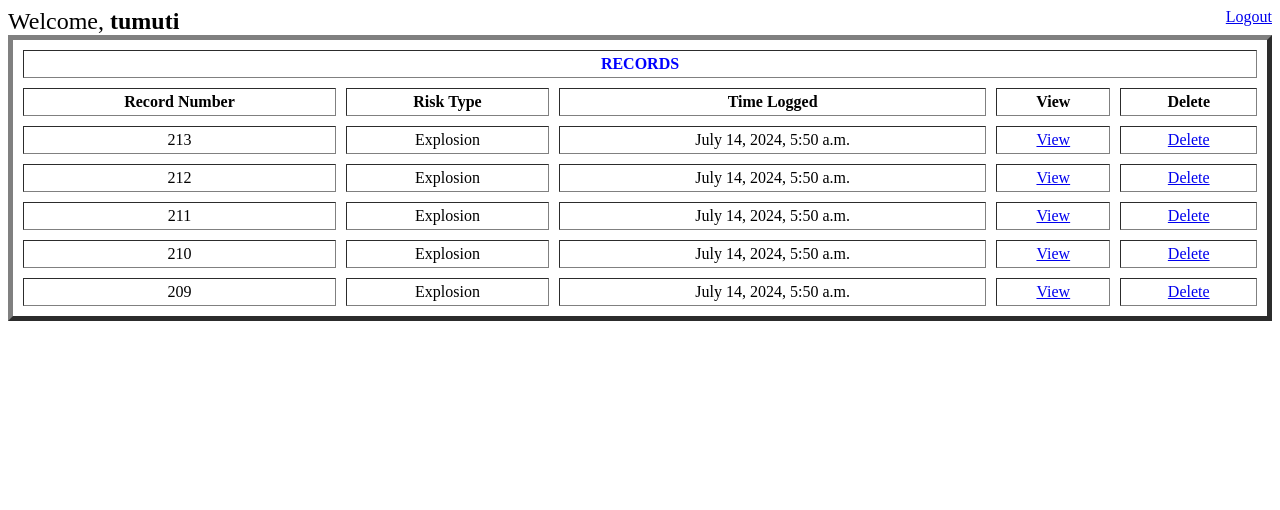
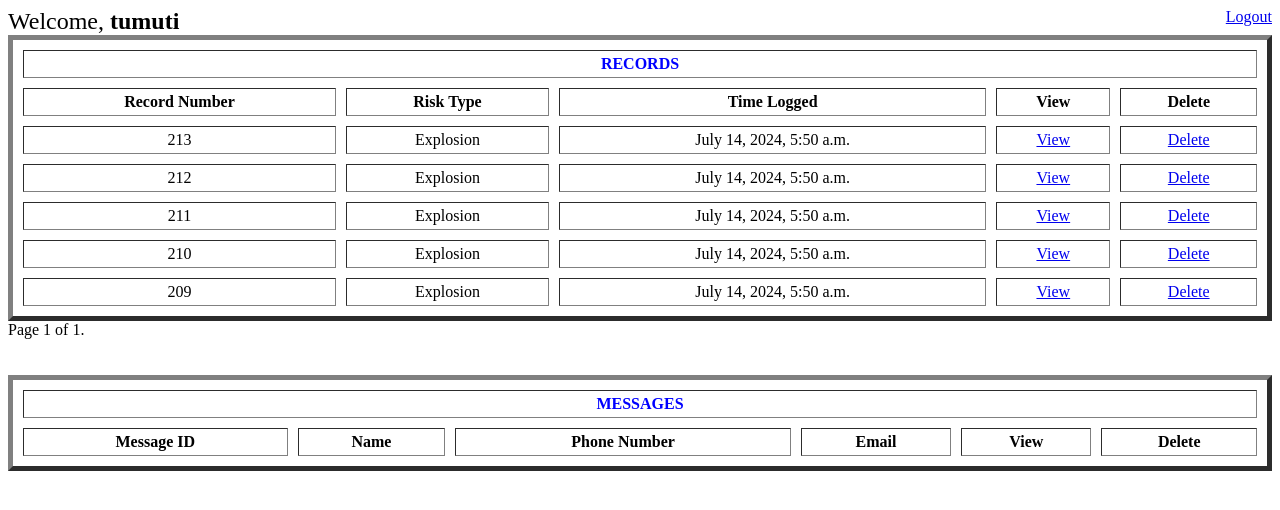
Before and after one commit to jeff-wamugi/RIF, a Django app: page /hello/ in a window 1280 px wide. Shown: the top 510 px of the page. Run offline with Django 5.2, Linux system fonts and the light colour scheme; a user stored in the database is signed in; data comes from the database, SQL or seed files in the repository; both versions use the stored data as it was after the commit; lists and menus that the app fills with data are empty.

Commit message:
git add . git commit -m "update files" git push

```diff
--- a/form/templates/hello.html
+++ b/form/templates/hello.html
@@ -1,4 +1,3 @@
-<!-- hello.html -->
 <!DOCTYPE html>
 <html>
 <head>
@@ -21,10 +20,33 @@
     <td style="text-align:center;">{{ record.risk_type }}</td>
     <td style="text-align:center;">{{ record.response_time }}</td>
     <td style="text-align:center;"><a href="{% url 'results' record.userresponses_id %}">View</a></td>
-    <td style="text-align:center;"><a href="#">Delete</a></td>
+    <td style="text-align:center;"><a href="{% url 'delete_response' record.userresponses_id %}" onclick="return confirm('Are you sure you want to delete this record?');">Delete</a></td>
   </tr>
   {% endfor %}
 </table>
 
+<div class="pagination">
+    <span class="step-links">
+        {% if risk_records.has_previous %}
+            <a href="?page=1">&laquo; first</a>
+            <a href="?page={{ risk_records.previous_page_number }}">previous</a>
+        {% endif %}
+
+        <span class="current">
+            Page {{ risk_records.number }} of {{ risk_records.paginator.num_pages }}.
+        </span>
+
+        {% if risk_records.has_next %}
+            <a href="?page={{ risk_records.next_page_number }}">next</a>
+            <a href="?page={{ risk_records.paginator.num_pages }}">last &raquo;</a>
+        {% endif %}
+    </span>
+</div>
+<br> </br>
+<table cellpadding="4" cellspacing="10" width="100%" border="5">
+  <tr><th colspan="6" style="color:blue;text-align:center;">MESSAGES</th></tr>
+  <tr><th>Message ID</th><th>Name</th><th>Phone Number</th><th>Email</th><th>View</th><th>Delete</th></tr>
+</table>
+
 </body>
 </html>
--- a/form/urls.py
+++ b/form/urls.py
@@ -7,6 +7,7 @@ urlpatterns = [
     path('Results/<str:pk>/', views.ResultsPage, name="results"),
     path('CheckedList/', views.CheckedListPage, name="current_answers"),
     path('Questionnaire/', views.QuestionnairePage, name="questionnaire"),
+    path('delete-response/<int:pk>/', views.delete_response, name='delete_response'),
     path('sink-form/', views.sink_form_view, name='sink_form'),
     path('collision-form/', views.collision_form_view, name='collision_form'),
     path('explosion-form/', views.explosion_form_view, name='explosion_form'),
--- a/form/views.py
+++ b/form/views.py
@@ -2,7 +2,7 @@ from django.shortcuts import render, redirect, get_object_or_404
 from django.http import HttpResponse
 from django.forms import inlineformset_factory
 from django.contrib.auth.forms import UserCreationForm
-
+from django.core.paginator import Paginator
 from django.contrib.auth import authenticate, login, logout
 
 from django.contrib import messages
@@ -67,9 +67,14 @@ def say_hello(request):
         risk_type=F('questions__risks__risk_type')
     ).values('userresponses_id', 'response_time', 'risk_type').order_by('-response_time')
 
-    return render(request, 'hello.html', {'risk_records': queryset})
+    # Pagination
+    paginator = Paginator(queryset, 5)  # Show 5 records per page
+    page_number = request.GET.get('page')
+    page_obj = paginator.get_page(page_number)
 
+    return render(request, 'hello.html', {'risk_records': page_obj})
 
+@login_required(login_url='login')
 def ResultsPage(request, pk):
     # Get the UserResponse instance
     user_response = get_object_or_404(UserResponses, id=pk)
@@ -89,9 +94,15 @@ def ResultsPage(request, pk):
 
     context = {
         'user_response': user_response,
-        'records': records
+        'records': records,
     }
     return render(request, 'Results.html', context)
+
+def delete_response(request, pk):
+    response = get_object_or_404(UserResponses, id=pk)
+    response.delete()
+    messages.success(request, 'Record deleted successfully!')
+    return redirect('hello')
 
 def FramesetFormPage(request):
     return render(request, 'FramesetForm.html')
```
Also changed, not shown: form/templates/Results.html (+4 -4 lines), db.sqlite3.
